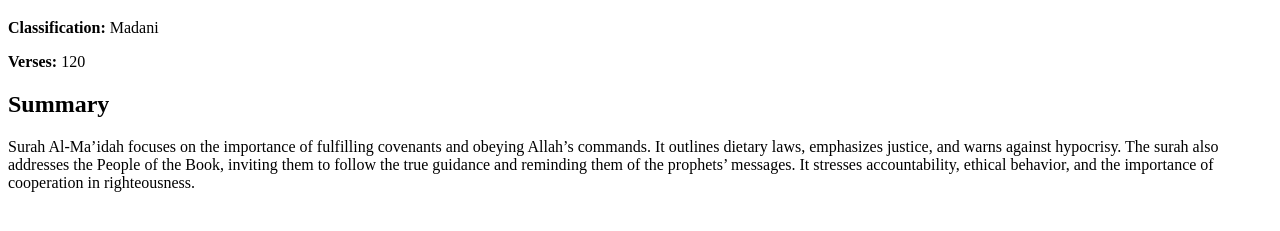
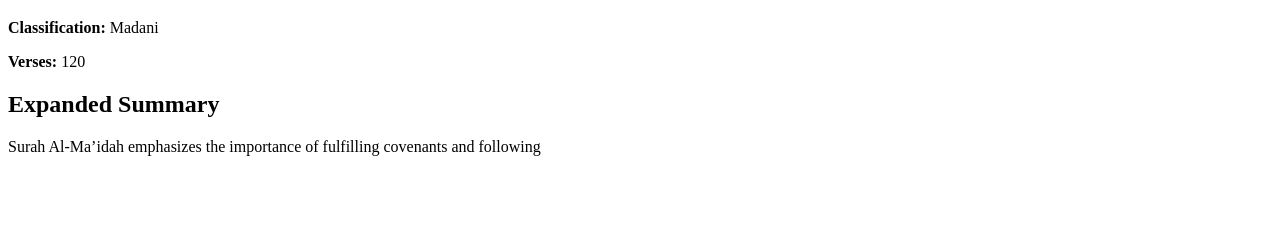
Before and after one commit to quranforheart/quranforheart.github.io, a plain HTML site: page surah5.html in a window 1280 px wide. Shown: the part 61-292 px from the top of the page. Drawn offline with Linux system fonts and the light colour scheme.

Commit message:
Update surah5.html

```diff
--- a/surah5.html
+++ b/surah5.html
@@ -4,15 +4,12 @@
 <meta charset="UTF-8">
 <meta name="viewport" content="width=device-width, initial-scale=1.0">
 <title>Surah Al-Ma'idah Summary | Quran For Heart</title>
-<meta name="description" content="Summary of Surah Al-Ma'idah (The Table Spread) - Madani, 120 verses, key themes and lessons.">
+<meta name="description" content="Expanded summary of Surah Al-Ma'idah (The Table Spread) - Madani, 120 verses, key themes and lessons.">
 </head>
 <body>
 <h1>Surah Al-Ma'idah (The Table Spread)</h1>
 <p><strong>Classification:</strong> Madani</p>
 <p><strong>Verses:</strong> 120</p>
-<h2>Summary</h2>
+<h2>Expanded Summary</h2>
 <p>
-Surah Al-Ma’idah focuses on the importance of fulfilling covenants and obeying Allah’s commands. It outlines dietary laws, emphasizes justice, and warns against hypocrisy. The surah also addresses the People of the Book, inviting them to follow the true guidance and reminding them of the prophets’ messages. It stresses accountability, ethical behavior, and the importance of cooperation in righteousness.
-</p>
-</body>
-</html>
+Surah Al-Ma’idah emphasizes the importance of fulfilling covenants and following
```
